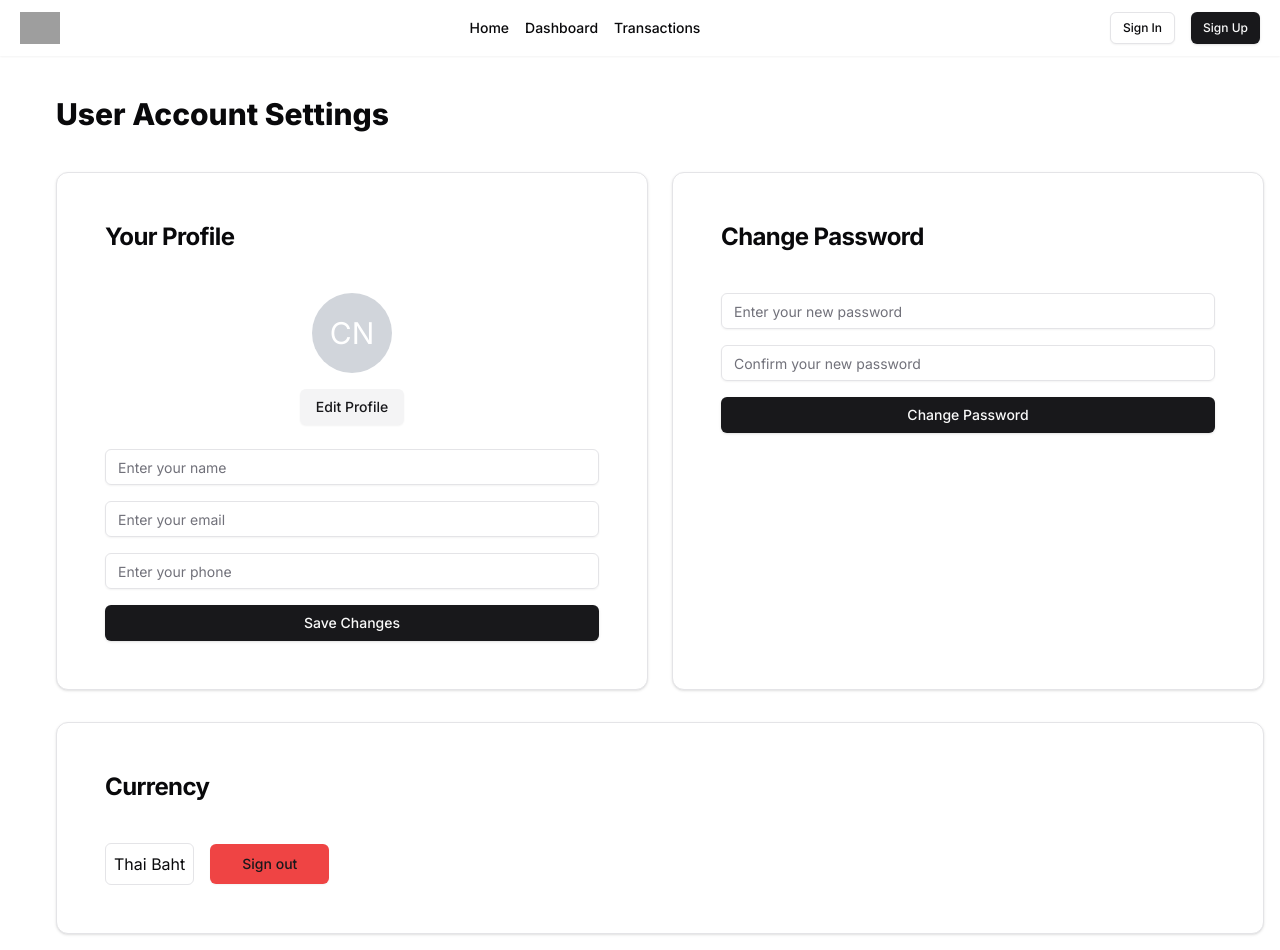
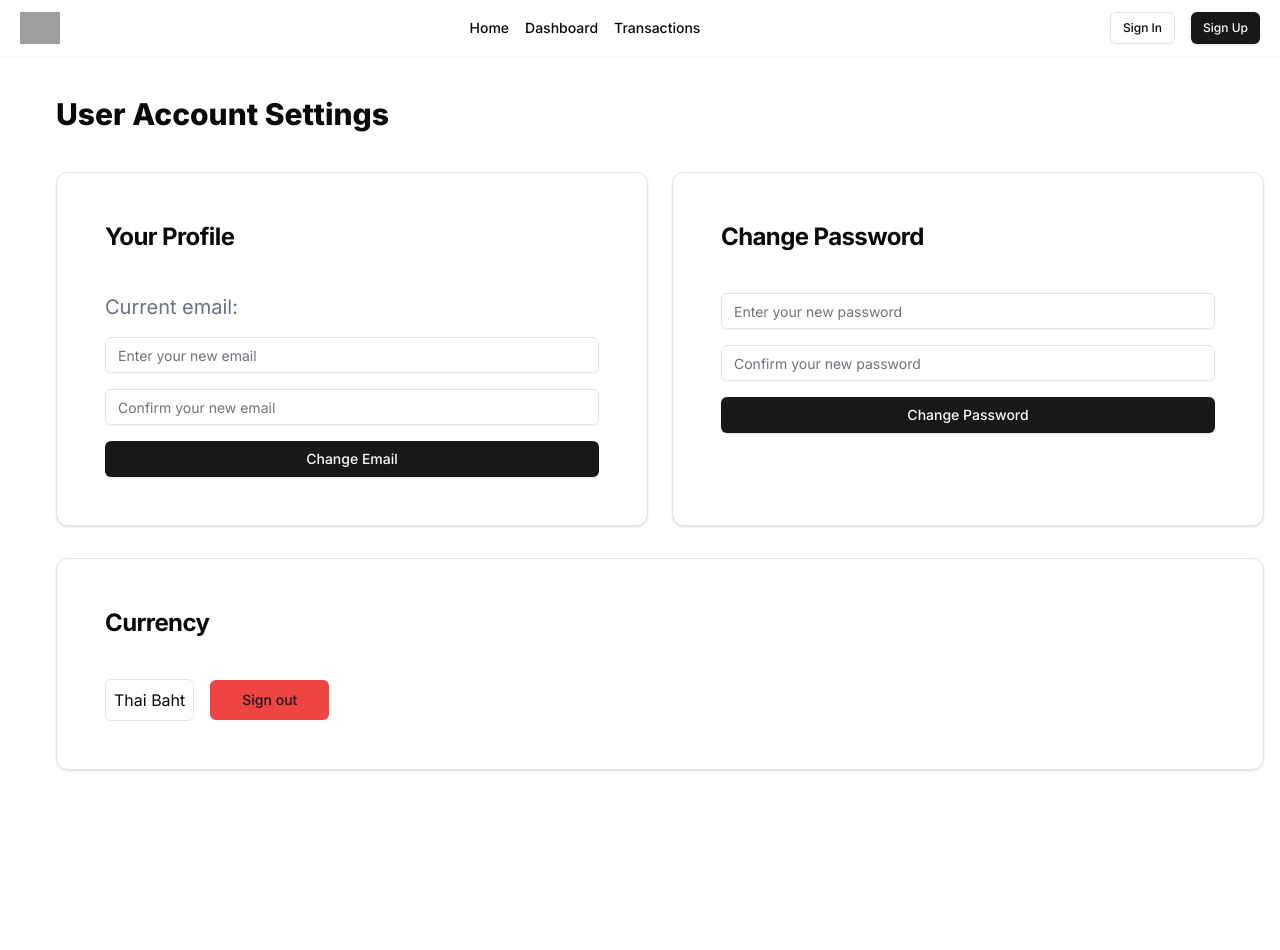
Before and after one commit to bp40/DES424_Transaction_Tracker, a Next.js app: page /profile in a window 1280 px wide. After the commit the page ends 880 px from the top, so only its background shows below. Built offline with nearby package versions, Linux system fonts and the light colour scheme; no server answers; grey boxes are pictures that could not be loaded.

Commit message:
change profile to update email

```diff
--- a/src/app/profile/page.tsx
+++ b/src/app/profile/page.tsx
@@ -11,7 +11,7 @@ import {SelectTrigger} from "@/components/ui/select-trigger"; // Assuming this f
 
 import {createClient} from '@/utils/supabase/client'
 import {View} from 'lucide-react'
-import {useState} from "react";
+import {useEffect, useState} from "react";
 
 const Profile = () => {
 
@@ -20,6 +20,22 @@ const Profile = () => {
 
     const [newPassword, setNewPassword] = useState("")
     const [confirmPassword, setConfirmPassword] = useState("")
+
+    const [newEmail, setNewEmail] = useState("")
+    const [confirmEmail, setConfirmEmail] = useState("")
+
+    const [userEmail, setuserEmail] = useState<string | undefined>(undefined)
+
+    useEffect(() => {
+
+        const getUserEmail = async () => {
+            const { data: { user } } = await supabase.auth.getUser()
+            if (user) {
+                setuserEmail(user.email)
+            }
+        }
+    getUserEmail()
+    }, [supabase.auth])
 
 
     const handleSignout = async () => {
@@ -42,18 +58,42 @@ const Profile = () => {
 
         if (newPassword !== confirmPassword) {
             alert("Passwords do not match")
-        }
-
-        const { data, error } = await supabase.auth.updateUser({
+        } else {
+            const {data, error} = await supabase.auth.updateUser({
                 password: newPassword
             })
 
             if (error) {
-            alert("Error changing password: "+  error.name)
+                alert("Error changing password: " + error.name)
                 console.log(error)
             } else {
                 alert("Password changed successfully")
             }
+        }
+    }
+
+    const handleEmailSubmit = async (e: React.FormEvent<HTMLFormElement>) => {
+        e.preventDefault()
+
+        if (newEmail !== confirmEmail) {
+            alert("Emails do not match")
+        } else {
+
+            const { data, error } = await supabase.auth.updateUser({
+                email: newEmail
+            })
+
+
+            console.log(data)
+
+            if (error) {
+                alert("Error changing email: " + error.name)
+                console.log(error)
+            } else {
+                alert("Success! Sent confirmation email!")
+            }
+        }
+
 
     }
 
@@ -69,21 +109,16 @@ const Profile = () => {
                         <CardTitle className="text-2xl font-bold mb-4">Your Profile</CardTitle>
                     </CardHeader>
                     <CardContent>
-                        <div className="flex flex-col items-center mb-6">
-                            <div
-                                className="w-20 h-20 rounded-full bg-gray-300 flex items-center justify-center text-3xl text-white">
-                                CN
-                            </div>
-                            <Button variant="secondary" className="mt-4">
-                                Edit Profile
-                            </Button>
-                        </div>
-                        <form className="space-y-4">
-                            <Input placeholder="Enter your name"/>
-                            <Input placeholder="Enter your email"/>
-                            <Input placeholder="Enter your phone"/>
-                            <Button variant="primary" className="w-full mt-4">
-                                Save Changes
+                        <h2 className="text-xl text-gray-500 mb-4">
+                            Current email: {userEmail}
+                        </h2>
+                        <form className="space-y-4" onSubmit={handleEmailSubmit}>
+                            <Input onChange={e => setNewEmail(e.target.value)} type='email'
+                                   placeholder="Enter your new email"/>
+                            <Input onChange={e => setConfirmEmail(e.target.value)} type='email'
+                                   placeholder="Confirm your new email"/>
+                            <Button type='submit'variant="primary" className="w-full mt-4">
+                                Change Email
                             </Button>
                         </form>
                     </CardContent>
@@ -96,8 +131,10 @@ const Profile = () => {
                     </CardHeader>
                     <CardContent>
                         <form className="space-y-4" onSubmit={handleChangePassword}>
-                            <Input onChange={e => setNewPassword(e.target.value)} type='password' placeholder="Enter your new password"/>
-                            <Input onChange={e => setConfirmPassword(e.target.value)} type='password' placeholder="Confirm your new password"/>
+                            <Input onChange={e => setNewPassword(e.target.value)} type='password'
+                                   placeholder="Enter your new password"/>
+                            <Input onChange={e => setConfirmPassword(e.target.value)} type='password'
+                                   placeholder="Confirm your new password"/>
                             <Button type="submit" variant="primary" className="w-full mt-4">
                                 Change Password
                             </Button>
```
Lines whose indentation alone changed are shown as unchanged.
